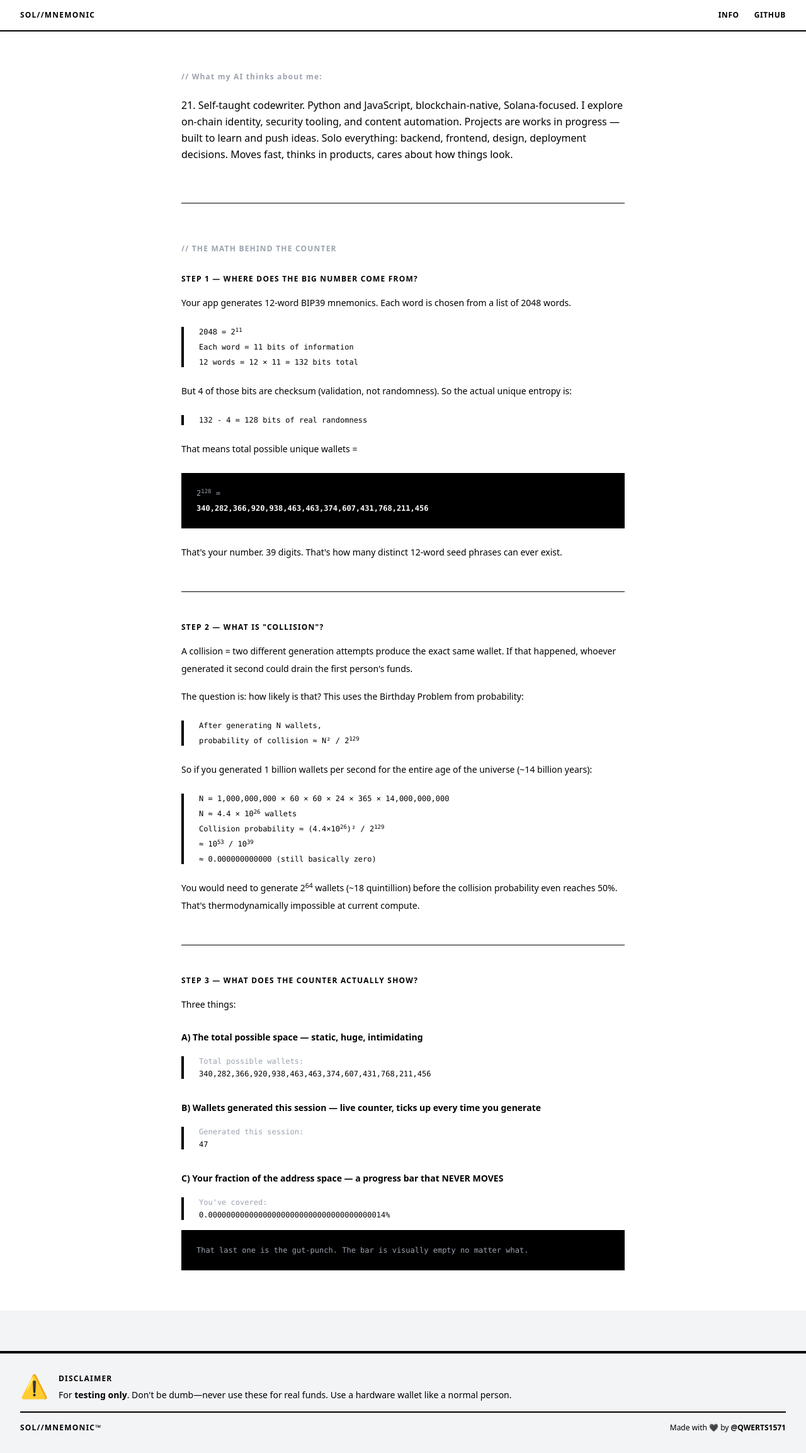
After one commit to ali1571/mnemonic-gen, a Django app: page /info/ in a window 1280 px wide. The commit adds this page. Shown: the whole page at 63% size. Run offline with Django 5.2, Linux system fonts and the light colour scheme; some libraries are stand-ins or nearby versions.

Commit message:
Add info page with bio and math explainer

```diff
--- /dev/null
+++ b/package.json
@@ -0,0 +1,5 @@
+{
+  "dependencies": {
+    "@vercel/analytics": "^1.6.1"
+  }
+}
--- a/solapp/templates/solapp/index.html
+++ b/solapp/templates/solapp/index.html
@@ -12,8 +12,8 @@
                 SOL//MNEMONIC
             </div>
             <div class="flex gap-6 text-xs font-bold tracking-wider">
-                <a href="#" class="hover:underline">INFO</a>
-                <a href="#" class="hover:underline">GITHUB</a>
+                <a href="/info/" class="hover:underline">INFO</a>
+                <a href="https://github.com/ali1571/mnemonic-gen" target="_blank" class="hover:underline">GITHUB</a>
             </div>
         </div>
     </nav>
--- /dev/null
+++ b/solapp/templates/solapp/info.html
@@ -0,0 +1,125 @@
+{% extends 'base.html' %}
+
+{% block title %}Info — SOL//MNEMONIC{% endblock %}
+
+{% block content %}
+<div class="min-h-screen bg-white">
+
+    <!-- Top Navigation -->
+    <nav class="border-b-2 border-black">
+        <div class="max-w-7xl mx-auto px-8 py-4 flex justify-between items-center">
+            <a href="/" class="text-xs font-bold tracking-widest hover:underline">
+                SOL//MNEMONIC
+            </a>
+            <div class="flex gap-6 text-xs font-bold tracking-wider">
+                <a href="/info/" class="hover:underline">INFO</a>
+                <a href="https://github.com/ali1571/mnemonic-gen" target="_blank" class="hover:underline">GITHUB</a>
+            </div>
+        </div>
+    </nav>
+
+    <!-- Main Container -->
+    <div class="max-w-3xl mx-auto px-8 py-16">
+
+        <!-- Who I Am -->
+        <div class="mb-16">
+            <h1 class="text-xs font-black tracking-widest text-gray-400 mb-6">// What my AI thinks about me: </h1>
+            <p class="text-base font-medium leading-relaxed">
+                21. Self-taught codewriter. Python and JavaScript, blockchain-native, Solana-focused. I explore on-chain identity, security tooling, and content automation. Projects are works in progress — built to learn and push ideas. Solo everything: backend, frontend, design, deployment decisions. Moves fast, thinks in products, cares about how things look.
+            </p>
+        </div>
+
+        <div class="w-full h-px bg-black mb-16"></div>
+
+        <!-- The Math -->
+        <div>
+            <h2 class="text-xs font-black tracking-widest text-gray-400 mb-8">// THE MATH BEHIND THE COUNTER</h2>
+
+            <div class="space-y-12 text-sm leading-loose font-medium">
+
+                <!-- Step 1 -->
+                <div>
+                    <p class="text-xs font-black tracking-widest mb-4">STEP 1 — WHERE DOES THE BIG NUMBER COME FROM?</p>
+                    <p class="mb-4">Your app generates 12-word BIP39 mnemonics. Each word is chosen from a list of 2048 words.</p>
+                    <div class="border-l-4 border-black pl-6 font-mono text-xs space-y-2 my-6">
+                        <p>2048 = 2<sup>11</sup></p>
+                        <p>Each word = 11 bits of information</p>
+                        <p>12 words = 12 × 11 = 132 bits total</p>
+                    </div>
+                    <p class="mb-4">But 4 of those bits are checksum (validation, not randomness). So the actual unique entropy is:</p>
+                    <div class="border-l-4 border-black pl-6 font-mono text-xs space-y-2 my-6">
+                        <p>132 - 4 = 128 bits of real randomness</p>
+                    </div>
+                    <p class="mb-4">That means total possible unique wallets =</p>
+                    <div class="bg-black text-white p-6 font-mono text-xs my-6">
+                        <p class="text-gray-400 mb-2">2<sup>128</sup> =</p>
+                        <p class="break-all font-black text-white">340,282,366,920,938,463,463,374,607,431,768,211,456</p>
+                    </div>
+                    <p>That's your number. 39 digits. That's how many distinct 12-word seed phrases can ever exist.</p>
+                </div>
+
+                <div class="w-full h-px bg-black"></div>
+
+                <!-- Step 2 -->
+                <div>
+                    <p class="text-xs font-black tracking-widest mb-4">STEP 2 — WHAT IS "COLLISION"?</p>
+                    <p class="mb-4">A collision = two different generation attempts produce the exact same wallet. If that happened, whoever generated it second could drain the first person's funds.</p>
+                    <p class="mb-4">The question is: how likely is that? This uses the Birthday Problem from probability:</p>
+                    <div class="border-l-4 border-black pl-6 font-mono text-xs space-y-2 my-6">
+                        <p>After generating N wallets,</p>
+                        <p>probability of collision ≈ N² / 2<sup>129</sup></p>
+                    </div>
+                    <p class="mb-4">So if you generated 1 billion wallets per second for the entire age of the universe (~14 billion years):</p>
+                    <div class="border-l-4 border-black pl-6 font-mono text-xs space-y-2 my-6">
+                        <p>N = 1,000,000,000 × 60 × 60 × 24 × 365 × 14,000,000,000</p>
+                        <p>N ≈ 4.4 × 10<sup>26</sup> wallets</p>
+                        <p class="mt-4">Collision probability ≈ (4.4×10<sup>26</sup>)² / 2<sup>129</sup></p>
+                        <p>≈ 10<sup>53</sup> / 10<sup>39</sup></p>
+                        <p>≈ 0.000000000000 (still basically zero)</p>
+                    </div>
+                    <p>You would need to generate 2<sup>64</sup> wallets (~18 quintillion) before the collision probability even reaches 50%. That's thermodynamically impossible at current compute.</p>
+                </div>
+
+                <div class="w-full h-px bg-black"></div>
+
+                <!-- Step 3 -->
+                <div>
+                    <p class="text-xs font-black tracking-widest mb-4">STEP 3 — WHAT DOES THE COUNTER ACTUALLY SHOW?</p>
+                    <p class="mb-6">Three things:</p>
+
+                    <div class="space-y-8">
+                        <div>
+                            <p class="font-black mb-2">A) The total possible space — static, huge, intimidating</p>
+                            <div class="border-l-4 border-black pl-6 font-mono text-xs my-4">
+                                <p class="text-gray-400 mb-1">Total possible wallets:</p>
+                                <p class="break-all">340,282,366,920,938,463,463,374,607,431,768,211,456</p>
+                            </div>
+                        </div>
+
+                        <div>
+                            <p class="font-black mb-2">B) Wallets generated this session — live counter, ticks up every time you generate</p>
+                            <div class="border-l-4 border-black pl-6 font-mono text-xs my-4">
+                                <p class="text-gray-400 mb-1">Generated this session:</p>
+                                <p>47</p>
+                            </div>
+                        </div>
+
+                        <div>
+                            <p class="font-black mb-2">C) Your fraction of the address space — a progress bar that NEVER MOVES</p>
+                            <div class="border-l-4 border-black pl-6 font-mono text-xs my-4">
+                                <p class="text-gray-400 mb-1">You've covered:</p>
+                                <p>0.000000000000000000000000000000000000014%</p>
+                            </div>
+                            <div class="bg-black text-white p-6 mt-4">
+                                <p class="font-mono text-xs text-gray-400">That last one is the gut-punch. The bar is visually empty no matter what.</p>
+                            </div>
+                        </div>
+                    </div>
+                </div>
+
+            </div>
+        </div>
+
+    </div>
+</div>
+{% endblock %}
--- a/solapp/urls.py
+++ b/solapp/urls.py
@@ -7,4 +7,5 @@ urlpatterns = [
     path('', views.index, name='index'),  # Homepage
     path('test/', views.test_htmx, name='test_htmx'),  # For your button
     path('generate/', views.generate_mnemonics_view, name='generate'),
+    path('info/', views.info, name='info'),
 ]
--- a/solapp/views.py
+++ b/solapp/views.py
@@ -12,6 +12,10 @@ TOTAL_FORMATTED = f"{TOTAL_POSSIBLE:,}"
 
 def index(request):
     return render(request, 'solapp/index.html')
+
+
+def info(request):
+    return render(request, 'solapp/info.html')
 
 
 def test_htmx(request):
```
Also changed, not shown: package-lock.json (added).
